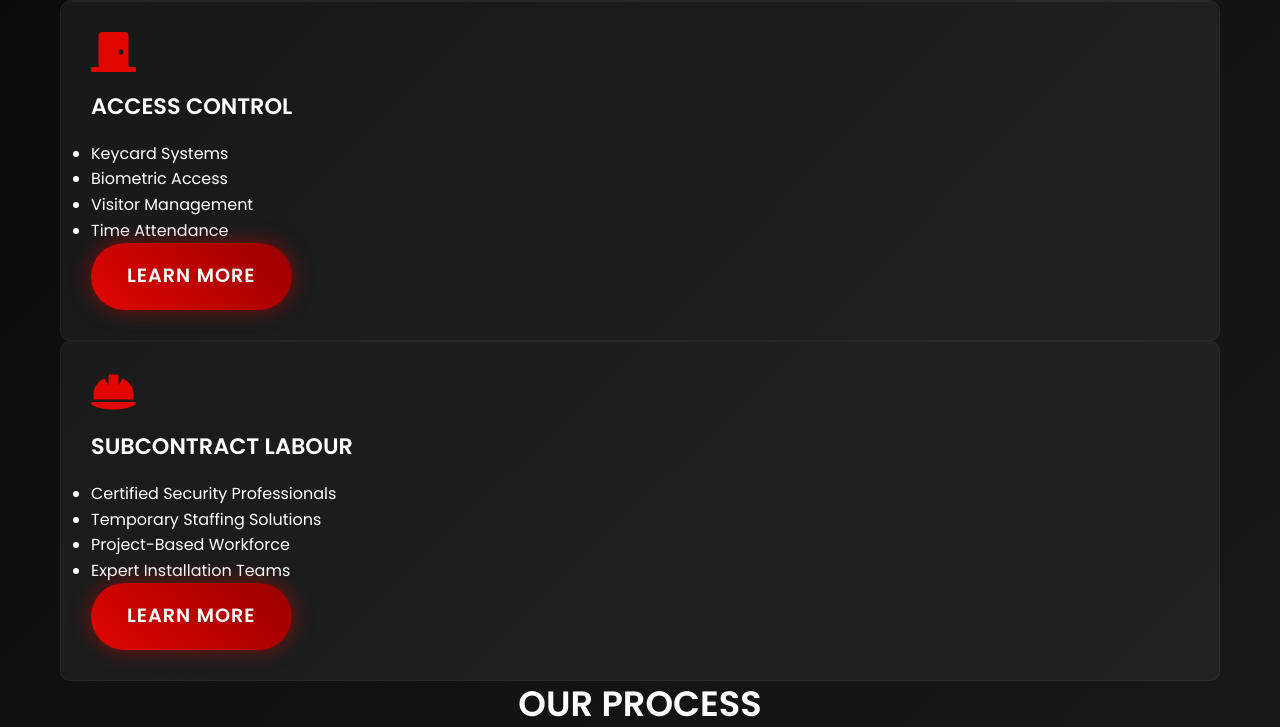
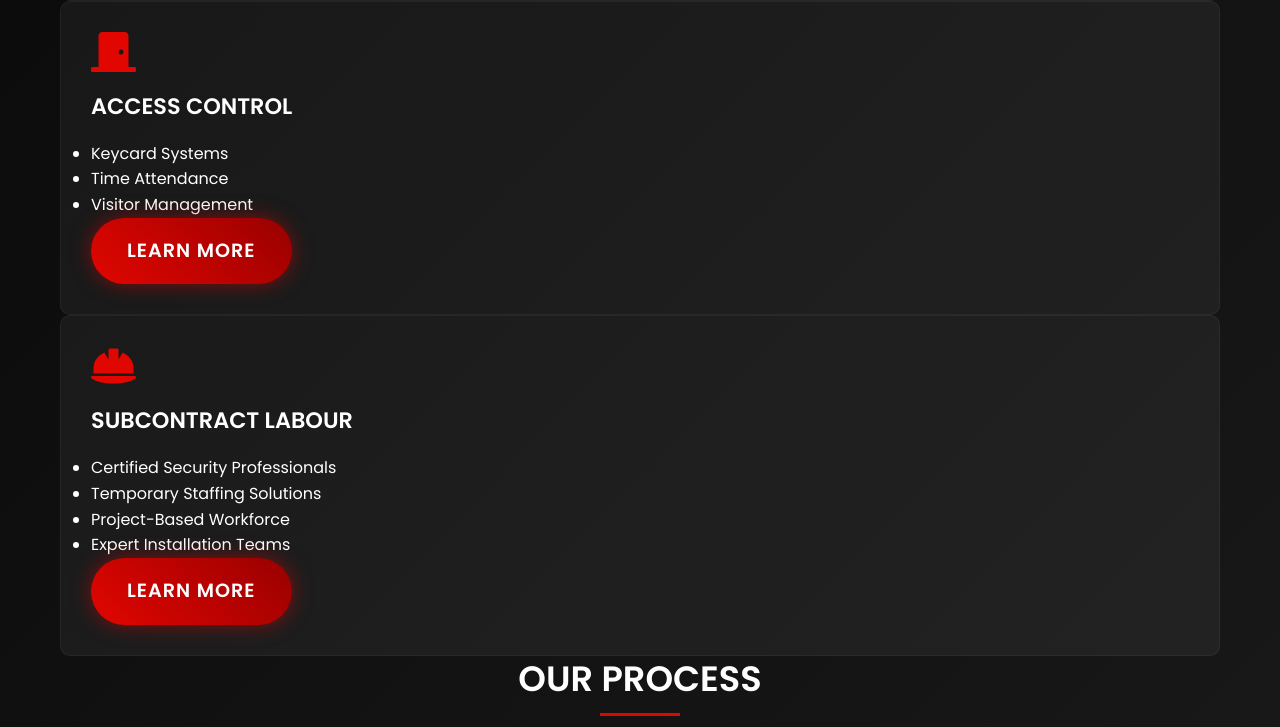
Before and after one commit to Avtecsec/avtec-security, a Flask app: page /services in a window 1280 px wide. Shown: the part 1820-2547 px from the top of the page. Run offline with Flask 3, Linux system fonts and the light colour scheme.

Commit message:
Assistant checkpoint: Removed Biometric Access from services list
Assistant generated file changes:
- templates/services.html: Remove Biometric Access from Access Control section

---

User prompt:

in partners i want to remove biometric access . its something i dont do

Replit-Commit-Author: Assistant
Replit-Commit-Session-Id: 80ba3784-7949-4c15-803a-ef0b6d2aea78

```diff
--- a/templates/services.html
+++ b/templates/services.html
@@ -75,9 +75,8 @@
                 <h3>Access Control</h3>
                 <ul>
                     <li>Keycard Systems</li>
-                    <li>Biometric Access</li>
+                    <li>Time Attendance</li>
                     <li>Visitor Management</li>
-                    <li>Time Attendance</li>
                 </ul>
                 <a href="{{ url_for('contact') }}" class="cta-button">Learn More</a>
             </div>
```
